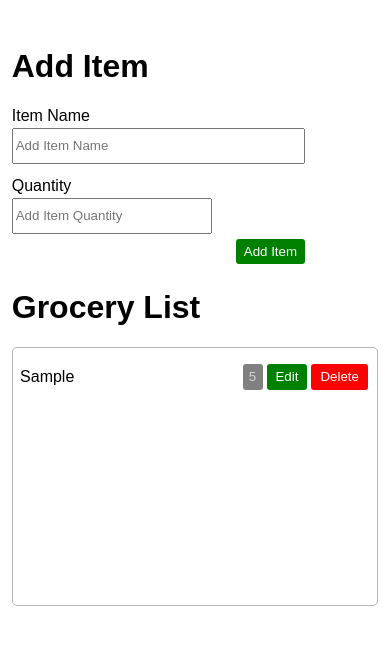
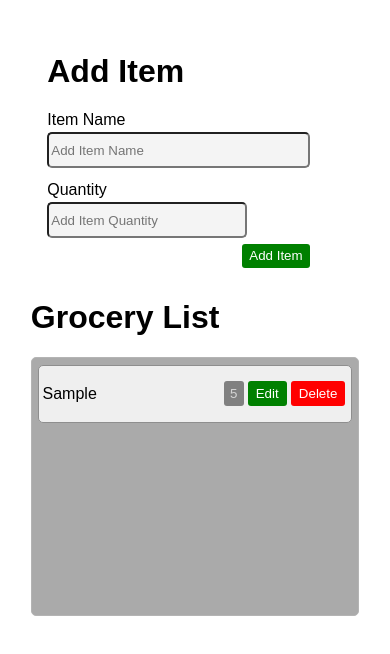
Before and after one commit to vishesh3006/Assignment-2, a website built with Parcel: page index.html in a window 390 px wide. Both pictures are taken after typing "Sample", "5" into the empty fields and a click on the button "Add Item". Built offline with nearby package versions, Linux system fonts and the light colour scheme.

Commit message:
Update styles.css

```diff
--- a/src/styles.css
+++ b/src/styles.css
@@ -24,11 +24,18 @@ body {
 .item {
   display: flex;
   align-items: center;
+  padding: 1%;
+  margin: 1% 0;
+  border: 1px solid #8e8e8e;
+  border-radius: 5px;
+  background-color: #efefef;
 }
 
 input {
   height: 30px;
   margin: 3px 0px;
+  background-color: #f4f4f4;
+  border-radius: 5px;
 }
 
 .listItem {
@@ -39,6 +46,7 @@ input {
   /*text-align: center;*/
   overflow-y: scroll;
   padding: 1% 2%;
+  background-color: #aaa;
 }
 /*
 ::-webkit-scrollbar {
@@ -57,6 +65,8 @@ input {
 .form-section {
   width: 40%;
   margin-right: 2%;
+  height: max-content;
+  padding: 2% 5%;
 }
 .formItem {
   display: flex;
@@ -107,6 +117,10 @@ button {
 
 /* For tablet and mobile with screen size narrower than 991 */
 @media (max-width: 991px) {
+  body {
+    align-items: center;
+    padding: 0 5%;
+  }
   #app {
     flex-direction: column;
   }
```
